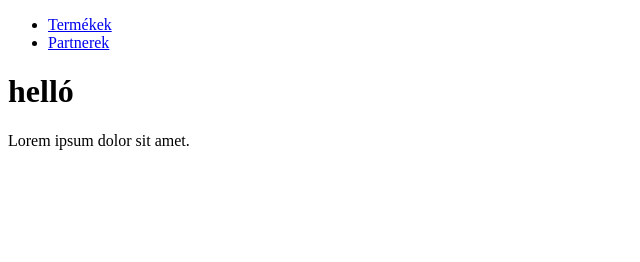
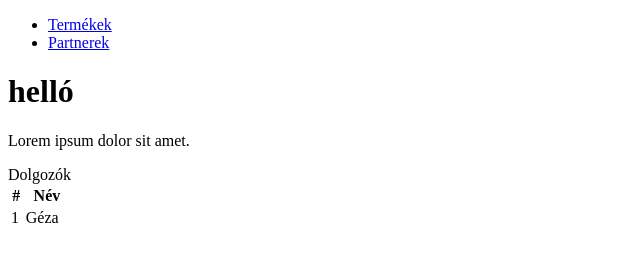
Before and after one commit to andteki/app01, a website: page index.html in a window 1280 px wide. Shown: the whole page, without its empty margins (0-640 px from the left). Drawn offline with Linux system fonts and the light colour scheme.

Commit message:
Táblázat hozzáadva

```diff
--- a/index.html
+++ b/index.html
@@ -7,6 +7,7 @@
     <title>Helló</title>
 </head>
 <body>
+
     <nav>
         <ul>
             <li>
@@ -15,6 +16,7 @@
             <li>
                 <a href="#">Partnerek</a>
             </li>
+
 
         </ul>
     </nav>
@@ -25,6 +27,19 @@
         Lorem ipsum dolor sit amet.
     </p>
 
+    <table summary="Zöld zrt dol.">
+        <caption>Dolgozók</caption>
+        <tr>
+            <th>#</th>
+            <th>Név</th>
+        </tr>
+        <tr>
+            <td>1</td>
+            <td>Géza</td>
+        </tr>
+
+    </table>
+
 
 
 </body>
```
